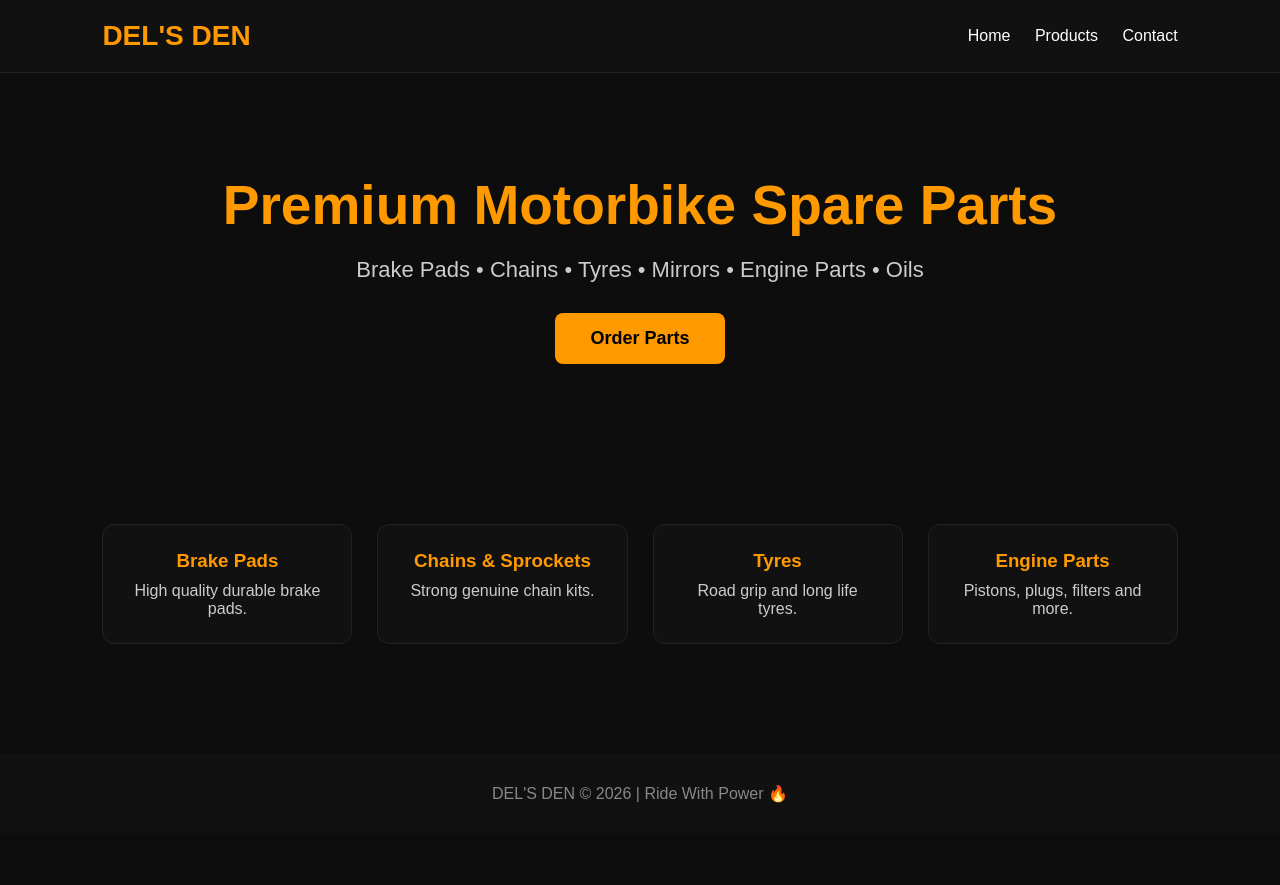
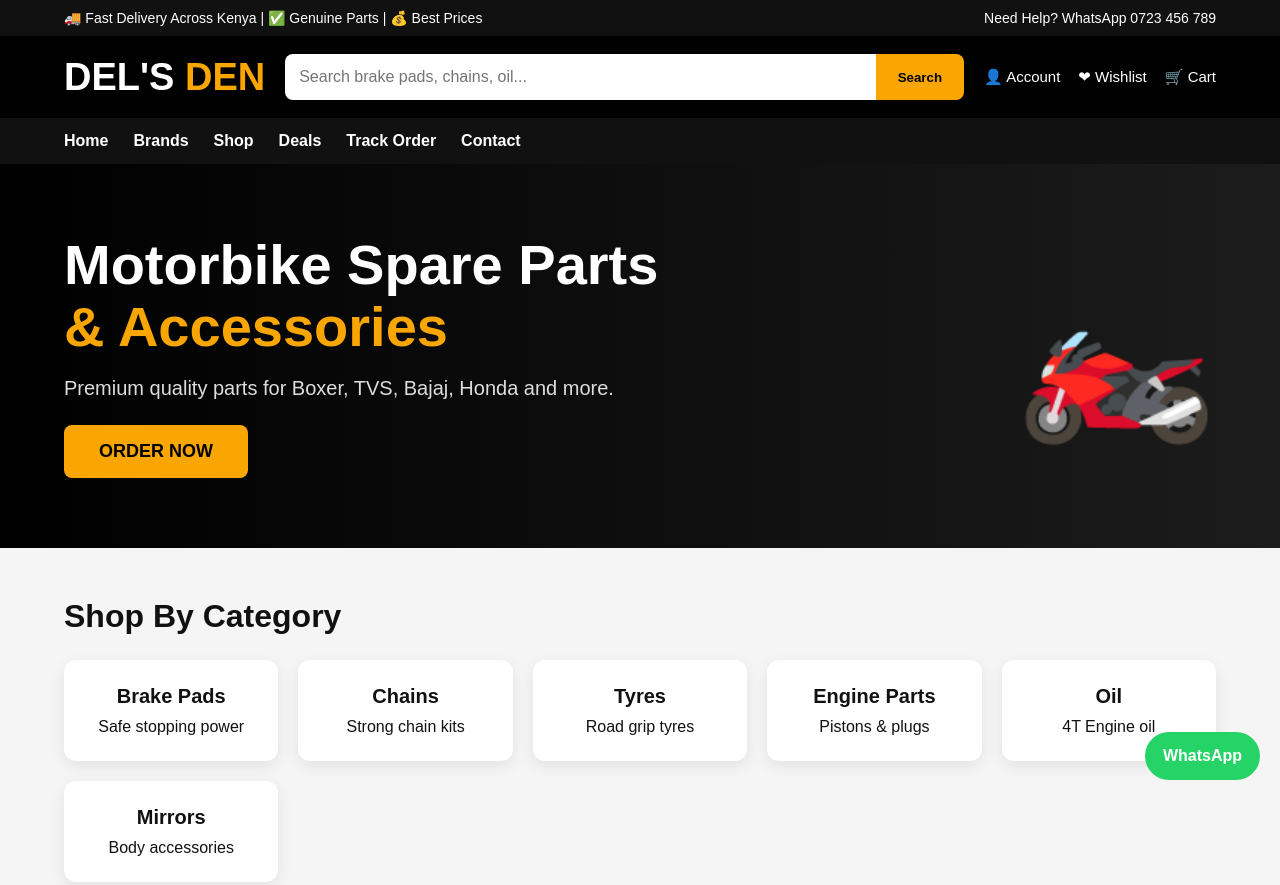
Before and after one commit to kariukijames052001-ux/dels-den, a website: page index.html in a window 1280 px wide. Shown: the top 885 px of the page. Before the commit the page ends 833 px from the top, so only its background shows below. Drawn offline with Linux system fonts and the light colour scheme.

Commit message:
Refactor index.html for better styling and content
Updated styles and content in index.html for improved layout and design.

```diff
--- a/index.html
+++ b/index.html
@@ -10,152 +10,272 @@
 margin:0;
 padding:0;
 box-sizing:border-box;
-font-family:Arial, Helvetica, sans-serif;
+font-family:Arial, sans-serif;
 }
 
 body{
-background:#0d0d0d;
-color:white;
+background:#f5f5f5;
+color:#111;
 }
 
-header{
-padding:20px 8%;
+.topbar{
+background:#111;
+color:#fff;
+padding:10px 5%;
+display:flex;
+justify-content:space-between;
+font-size:14px;
+flex-wrap:wrap;
+}
+
+.header{
+background:#000;
+padding:18px 5%;
+display:flex;
+align-items:center;
+gap:20px;
+flex-wrap:wrap;
+}
+
+.logo{
+font-size:38px;
+font-weight:bold;
+color:#fff;
+}
+
+.logo span{
+color:#f9a602;
+}
+
+.search{
+flex:1;
+display:flex;
+min-width:260px;
+}
+
+.search input{
+flex:1;
+padding:14px;
+border:none;
+outline:none;
+border-radius:8px 0 0 8px;
+font-size:16px;
+}
+
+.search button{
+padding:14px 22px;
+border:none;
+background:#f9a602;
+font-weight:bold;
+border-radius:0 8px 8px 0;
+cursor:pointer;
+}
+
+.icons{
+display:flex;
+gap:18px;
+color:#fff;
+font-size:15px;
+}
+
+.nav{
+background:#111;
+padding:14px 5%;
+display:flex;
+gap:25px;
+flex-wrap:wrap;
+}
+
+.nav a{
+color:#fff;
+text-decoration:none;
+font-weight:bold;
+}
+
+.hero{
+background:linear-gradient(90deg,#000,#1c1c1c);
+color:#fff;
+padding:70px 5%;
 display:flex;
 justify-content:space-between;
 align-items:center;
-background:#111;
-border-bottom:1px solid #222;
+flex-wrap:wrap;
+gap:30px;
 }
 
-.logo{
-font-size:28px;
-font-weight:bold;
-color:#ff9900;
-}
-
-nav a{
-color:white;
-text-decoration:none;
-margin-left:20px;
-font-size:16px;
-}
-
-.hero{
-padding:100px 8%;
-text-align:center;
+.hero-text{
+max-width:600px;
 }
 
 .hero h1{
-font-size:55px;
+font-size:56px;
+line-height:1.1;
 margin-bottom:20px;
-color:#ff9900;
+}
+
+.hero h1 span{
+color:#f9a602;
 }
 
 .hero p{
-font-size:22px;
-margin-bottom:30px;
-color:#ccc;
+font-size:20px;
+color:#ddd;
+margin-bottom:25px;
 }
 
-button{
-padding:15px 35px;
+.cta{
+padding:16px 35px;
+background:#f9a602;
+border:none;
 font-size:18px;
-background:#ff9900;
-border:none;
+font-weight:bold;
 border-radius:8px;
 cursor:pointer;
-font-weight:bold;
 }
 
-button:hover{
-background:#ffaa22;
+.hero-img{
+font-size:160px;
 }
 
-.products{
-padding:60px 8%;
+.section{
+padding:50px 5%;
+}
+
+.section h2{
+margin-bottom:25px;
+font-size:32px;
+}
+
+.grid{
 display:grid;
-grid-template-columns:repeat(auto-fit,minmax(220px,1fr));
-gap:25px;
+grid-template-columns:repeat(auto-fit,minmax(180px,1fr));
+gap:20px;
 }
 
 .card{
-background:#111;
+background:#fff;
 padding:25px;
 border-radius:12px;
+box-shadow:0 5px 15px rgba(0,0,0,.08);
 text-align:center;
-border:1px solid #222;
 }
 
 .card h3{
 margin-bottom:10px;
-color:#ff9900;
+font-size:20px;
 }
 
-.card p{
-color:#ccc;
+.price{
+color:#f9a602;
+font-weight:bold;
+margin-top:10px;
+font-size:22px;
 }
 
 footer{
+background:#000;
+color:#aaa;
+text-align:center;
 padding:30px;
-text-align:center;
-background:#111;
-margin-top:50px;
-color:#888;
+margin-top:40px;
+}
+
+.whatsapp{
+position:fixed;
+right:20px;
+bottom:20px;
+background:#25d366;
+color:#fff;
+padding:15px 18px;
+border-radius:50px;
+text-decoration:none;
+font-weight:bold;
+}
+
+@media(max-width:768px){
+.hero h1{font-size:38px;}
+.hero-img{font-size:90px;}
 }
 </style>
 </head>
 
 <body>
 
-<header>
-<div class="logo">DEL'S DEN</div>
+<div class="topbar">
+<div>🚚 Fast Delivery Across Kenya | ✅ Genuine Parts | 💰 Best Prices</div>
+<div>Need Help? WhatsApp 0723 456 789</div>
+</div>
 
-<nav>
+<div class="header">
+<div class="logo">DEL'S <span>DEN</span></div>
+
+<div class="search">
+<input type="text" placeholder="Search brake pads, chains, oil...">
+<button>Search</button>
+</div>
+
+<div class="icons">
+<div>👤 Account</div>
+<div>❤ Wishlist</div>
+<div>🛒 Cart</div>
+</div>
+</div>
+
+<div class="nav">
 <a href="#">Home</a>
-<a href="#">Products</a>
+<a href="#">Brands</a>
+<a href="#">Shop</a>
+<a href="#">Deals</a>
+<a href="#">Track Order</a>
 <a href="#">Contact</a>
-</nav>
-</header>
+</div>
 
 <section class="hero">
-<h1>Premium Motorbike Spare Parts</h1>
-<p>Brake Pads • Chains • Tyres • Mirrors • Engine Parts • Oils</p>
+<div class="hero-text">
+<h1>Motorbike Spare Parts <span>& Accessories</span></h1>
+<p>Premium quality parts for Boxer, TVS, Bajaj, Honda and more.</p>
+<button class="cta" onclick="buy()">ORDER NOW</button>
+</div>
 
-<button onclick="buy()">Order Parts</button>
+<div class="hero-img">🏍️</div>
 </section>
 
-<section class="products">
+<section class="section">
+<h2>Shop By Category</h2>
 
-<div class="card">
-<h3>Brake Pads</h3>
-<p>High quality durable brake pads.</p>
+<div class="grid">
+<div class="card"><h3>Brake Pads</h3><p>Safe stopping power</p></div>
+<div class="card"><h3>Chains</h3><p>Strong chain kits</p></div>
+<div class="card"><h3>Tyres</h3><p>Road grip tyres</p></div>
+<div class="card"><h3>Engine Parts</h3><p>Pistons & plugs</p></div>
+<div class="card"><h3>Oil</h3><p>4T Engine oil</p></div>
+<div class="card"><h3>Mirrors</h3><p>Body accessories</p></div>
 </div>
+</section>
 
-<div class="card">
-<h3>Chains & Sprockets</h3>
-<p>Strong genuine chain kits.</p>
+<section class="section">
+<h2>Best Deals This Week</h2>
+
+<div class="grid">
+<div class="card"><h3>Brake Pads</h3><p>Front set</p><div class="price">KES 600</div></div>
+<div class="card"><h3>Chain Kit</h3><p>Heavy duty</p><div class="price">KES 1,800</div></div>
+<div class="card"><h3>Tyre</h3><p>3.00-18</p><div class="price">KES 3,200</div></div>
+<div class="card"><h3>Spark Plug</h3><p>NGK</p><div class="price">KES 250</div></div>
 </div>
-
-<div class="card">
-<h3>Tyres</h3>
-<p>Road grip and long life tyres.</p>
-</div>
-
-<div class="card">
-<h3>Engine Parts</h3>
-<p>Pistons, plugs, filters and more.</p>
-</div>
-
 </section>
 
 <footer>
-DEL'S DEN © 2026 | Ride With Power 🔥
+DEL'S DEN © 2026 | Ride The Dream 🔥
 </footer>
+
+<a class="whatsapp" href="https://wa.me/254714581031" target="_blank">WhatsApp</a>
 
 <script>
 async function buy(){
 
 const order = prompt("Enter Bike Model + Part Needed:");
+
+if(!order) return;
 
 try{
 
@@ -176,7 +296,6 @@ alert(data.message);
 alert("Server error ❌");
 
 }
-
 }
 </script>
 
```
